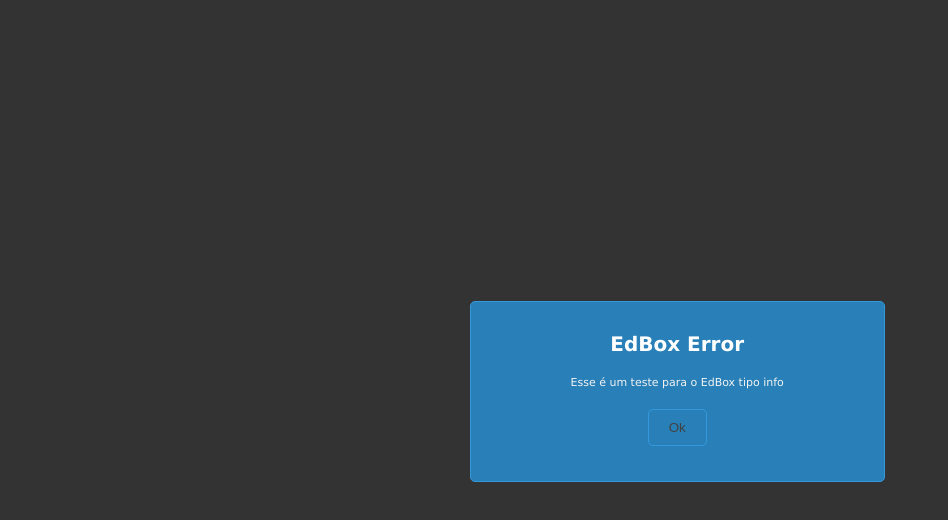
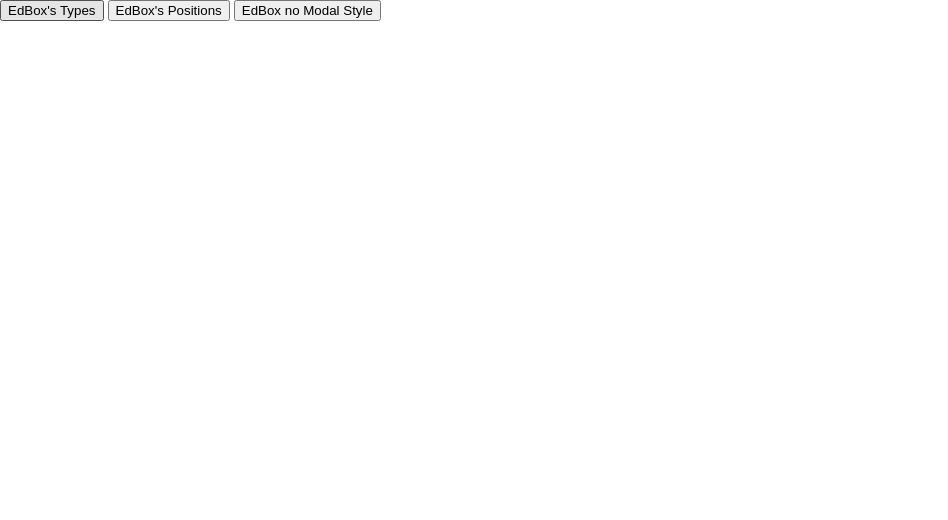
Before and after one commit to jgsantos/edbox, a plain HTML site: page demos/index.html in a window 1280 px wide. Shown: the whole page, without its empty margins (0-948 px from the left). Drawn offline with nearby package versions, Linux system fonts and the light colour scheme.

Commit message:
Refactored the demo page

```diff
--- a/demos/index.html
+++ b/demos/index.html
@@ -10,45 +10,144 @@
 		<script >
 			jQuery(document).ready(function(){
 
-				var box = jQuery('body').edbox({
-					beforeOpen:function(){
-						console.log('antes de abrir');
-					},
-					type:'alert',
-					title:"EdBox Alert ",
-					text:"Esse é um teste para o EdBox tipo alert",
-					buttons:[{name:"Fechar"},{name:"Gerar Um alerta",actionClick:function(){alert('mlk')}},{name:"Fechar"},{name:"Fechar"},{name:"Fechar"},{name:"Fechar"}]
-				}),
+				var boxTypes = jQuery('body').edbox({
+											type    : 'alert',
+											title   : 'EdBox',
+											text    : "This is a example of the Edbox's types.",
+											buttons :[
 
-				box2 = jQuery('body').edbox({
-					type:'success',
-					title:"EdBox Success",
-					text:"Esse é um teste para o EdBox tipo success",
-					buttons:[{name:"Ok"}]
-				}),
+												{
+													name:"Type Success",
+													actionClick : function(){
+														boxTypes.setType('success');
+													}
 
-				box3 = jQuery('body').edbox({
-					type:'error',
-					title:"EdBox Error",
-					text:"Esse é um teste para o EdBox tipo error",
-					buttons:[{name:"Ok"}]
+												},
+												{
+													name:"Type Error",
+													actionClick : function(){
+														boxTypes.setType('error');
+													}
+
+												},
+												{
+													name:"Type Info",
+													actionClick : function(){
+														boxTypes.setType('info');
+													}
+
+												},
+												{
+													name:"Type Alert",
+													actionClick : function(){
+														boxTypes.setType('alert');
+													}
+
+												},
+												{
+													name:"Close"
+												}
+												],
+											afterClose:function(){
+													boxTypes.setType('alert');
+												}
+											});
+
+				var boxPositions = jQuery('body').edbox({
+											type    : 'success',
+											title   : 'EdBox',
+											text    : "This is a example of the Edbox's positions.",
+											buttons :[{
+														name:"Left Top",
+														actionClick : function(){
+															boxPositions.setPosition('left-top');
+														}
+													},
+													{
+														name:"Center Top",
+														actionClick : function(){
+															boxPositions.setPosition('center-top');
+														}
+													},
+													{
+														name:"Right Top",
+														actionClick : function(){
+															boxPositions.setPosition('right-top');
+														}
+													},
+													{
+														name:"Left Center",
+														actionClick : function(){
+															boxPositions.setPosition('left-center');
+														}
+													},
+													{
+														name:"Center",
+														actionClick : function(){
+															boxPositions.setPosition('center');
+														}
+													},
+													{
+														name:"Right Center",
+														actionClick : function(){
+															boxPositions.setPosition('right-center');
+														}
+													},
+													{
+														name:"Left Bottom",
+														actionClick : function(){
+															boxPositions.setPosition('left-bottom');
+														}
+													},
+													{
+														name:"Center Bottom",
+														actionClick : function(){
+															boxPositions.setPosition('center-bottom');
+														}
+													},
+													{
+														name:"Right Bottom",
+														actionClick : function(){
+															boxPositions.setPosition('right-bottom');
+														}
+													},
+													{
+														name:"Close"
+													}],
+												afterClose:function(){
+													boxPositions.setPosition('center');
+												}
+											});
+							var boxModal = jQuery('body').edbox({
+													modal   : false,
+													type    : 'info',
+													title   : 'EdBox',
+													text    : "This is a example of the Edbox no modal style.",
+													buttons :[{
+        												name:"Close"
+        											}]
+        										});
+
+				jQuery("#edboxTypes").click(function(){
+					boxTypes.open();
 				});
 
-				box4 = jQuery('body').edbox({
-					type:'info',
-					title:"EdBox Error",
-					text:"Esse é um teste para o EdBox tipo info",
-					buttons:[{name:"Ok"}]
+				jQuery("#edboxPositions").click(function(){
+					boxPositions.open();
 				});
 
-				//box.open();
-				//box2.open();
-				//box3.open();
-				box4.open();
+				jQuery("#edboxModal").click(function(){
+					boxModal.open();
+				});
+
+
 
 			});
 		</script>
     </head>
     <body style="margin: 0; padding: 0">
+    	<button id="edboxTypes"> EdBox's Types</button>
+    	<button id="edboxPositions"> EdBox's Positions</button>
+    	<button id="edboxModal"> EdBox no Modal Style</button>
     </body>
  </html>
```
